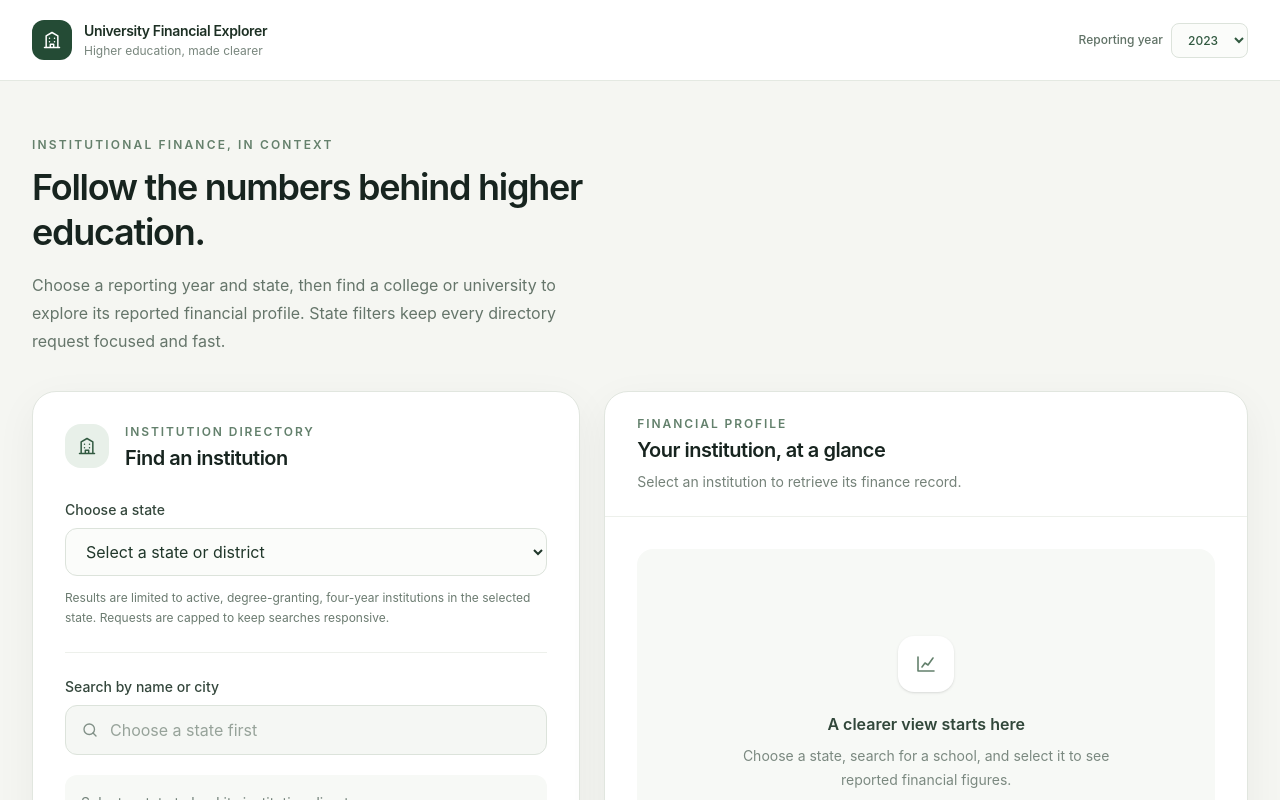
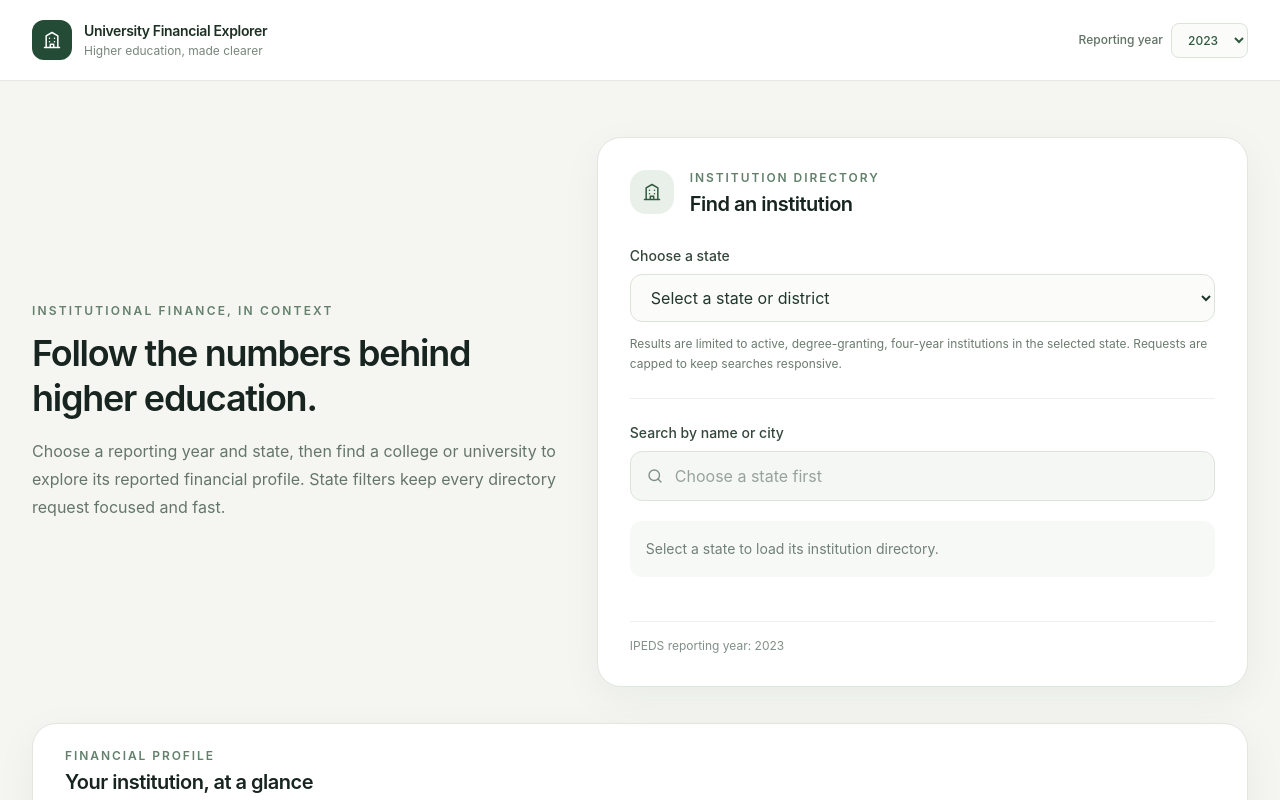
Before and after one commit to ozymandias724/UniversityFinancialExplorer, a React (Vite) app: page / in a window 1280 px wide. Shown: the top 800 px of the page. Built offline with nearby package versions, Linux system fonts and the light colour scheme.

Commit message:
Move institution search into hero
Keep the financial profile full width while placing institution selection alongside the introduction on wide screens.

Co-authored-by: Copilot <223556219+Copilot@users.noreply.github.com>

```diff
--- a/src/App.tsx
+++ b/src/App.tsx
@@ -125,7 +125,8 @@ export default function App() {
       </header>
 
       <main className="mx-auto max-w-7xl px-5 pb-16 pt-10 sm:px-8 sm:pt-14">
-        <div className="mb-9 max-w-2xl">
+        <section className="mb-9 grid min-w-0 items-center gap-8 xl:grid-cols-[minmax(0,0.9fr)_minmax(0,1.1fr)]">
+          <div className="max-w-2xl">
             <p className="mb-3 text-xs font-semibold uppercase tracking-[0.18em] text-[#65806c]">
               Institutional finance, in context
             </p>
@@ -133,13 +134,11 @@ export default function App() {
               Follow the numbers behind higher education.
             </h1>
             <p className="mt-4 max-w-xl text-base leading-7 text-[#65756a]">
-            Choose a reporting year and state, then find a college or university
-            to explore its reported financial profile. State filters keep every
-            directory request focused and fast.
+              Choose a reporting year and state, then find a college or
+              university to explore its reported financial profile. State
+              filters keep every directory request focused and fast.
             </p>
           </div>
-
-        <div className="grid min-w-0 grid-cols-1 items-start gap-6 lg:grid-cols-[minmax(0,0.92fr)_minmax(0,1.08fr)]">
           <UniversitySearch
             directoryError={directoryError}
             directoryStatus={directoryStatus}
@@ -155,6 +154,7 @@ export default function App() {
             selectedStateFips={selectedStateFips}
             selectedUnitid={selectedInstitution?.unitid ?? null}
           />
+        </section>
 
         <FinancialProfile
           financeError={financeError}
@@ -165,7 +165,6 @@ export default function App() {
           reportingYear={reportingYear}
           stateFips={selectedStateFips}
         />
-        </div>
 
         <footer className="mt-10 flex flex-col gap-2 border-t border-[#e2e8e1] pt-5 text-xs leading-5 text-[#7b8980] sm:flex-row sm:items-center sm:justify-between">
           <p>
```
Lines whose indentation alone changed are shown as unchanged.
